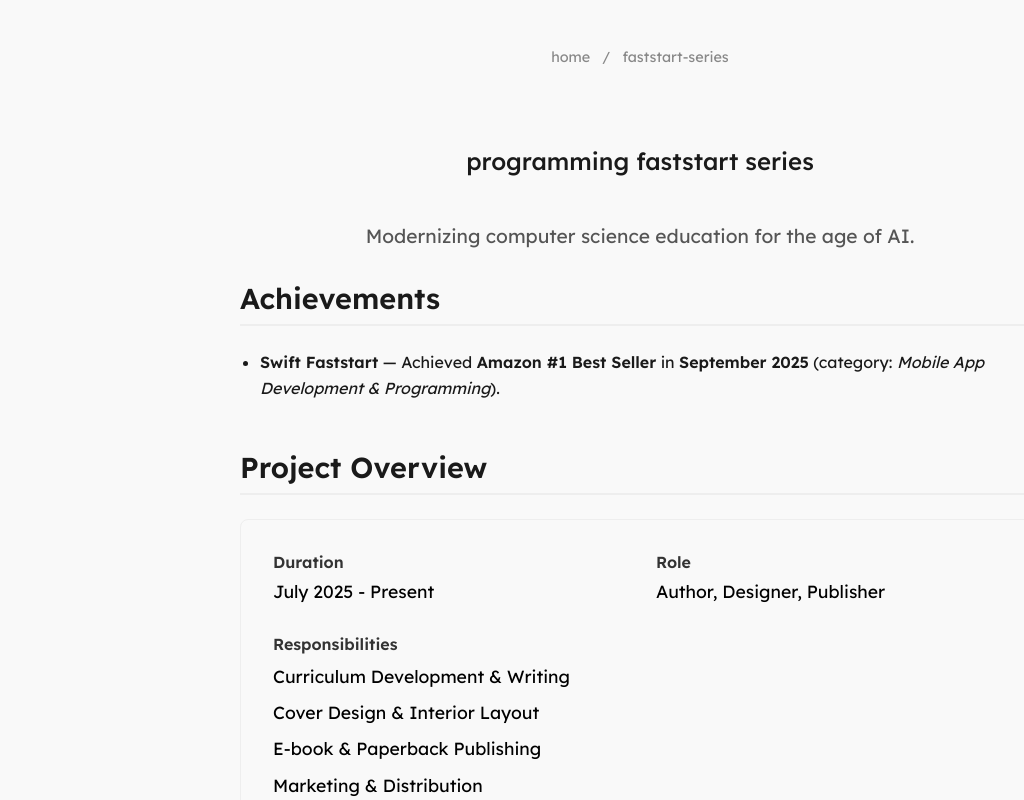
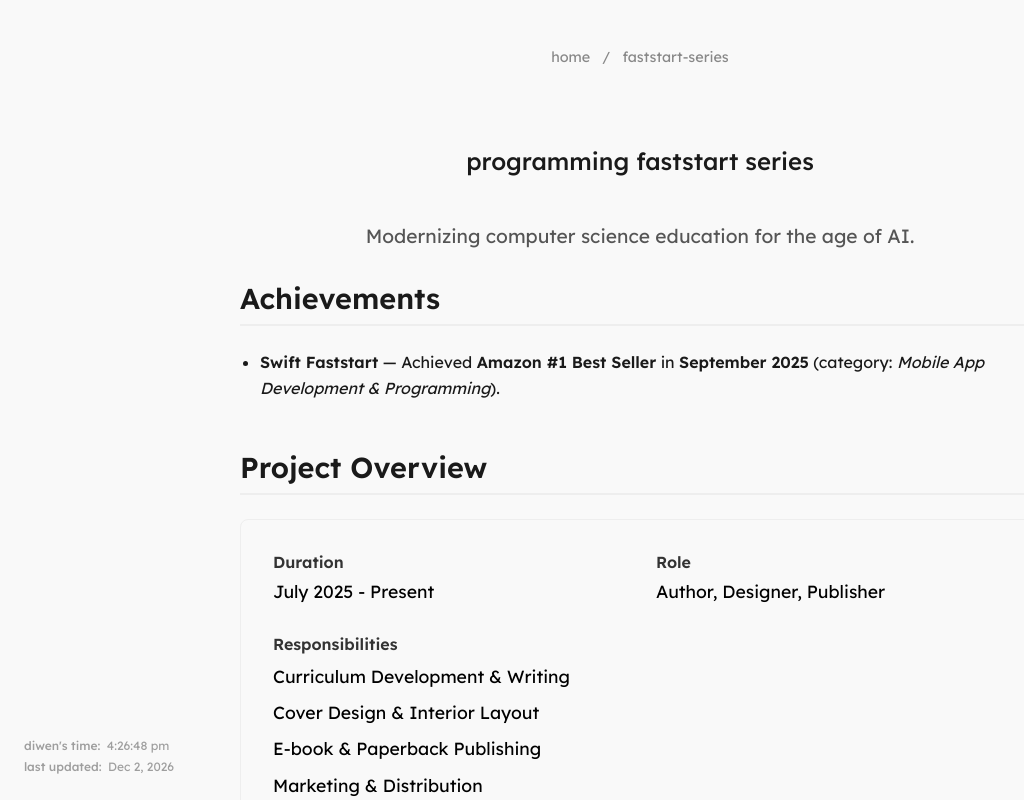
Before and after one commit to diwenne/diwenhuang, a React (Vite) app: page /projects/faststart-series in a window 1280 px wide. Shown: the top 800 px of the page, without its empty margins (0-1024 px from the left). Built offline with nearby package versions, Linux system fonts and the light colour scheme.

Commit message:
live time nad last update

```diff
--- a/src/App.tsx
+++ b/src/App.tsx
@@ -6,6 +6,7 @@
 import SmashSpeedCaseStudy from './pages/SmashspeedCaseStudy';
 import FaststartSeriesCaseStudy from './pages/FaststartSeriesCaseStudy.tsx'; // Import the new case study
 import { Analytics } from '@vercel/analytics/react';
+import TimeWidget from './components/TimeWidget';
 
 function App() {
   return (
@@ -20,6 +21,7 @@
         <Route path="/projects/faststart-series" element={<FaststartSeriesCaseStudy />} />
       </Routes>
       <Analytics />
+      <TimeWidget />
     </>
   );
 }
--- /dev/null
+++ b/src/components/TimeWidget.tsx
@@ -0,0 +1,57 @@
+import { useState, useEffect } from 'react';
+
+// TypeScript declaration for build timestamp injected by Vite
+declare const __BUILD_TIMESTAMP__: string;
+
+function TimeWidget() {
+  const [currentTime, setCurrentTime] = useState<string>('');
+
+  useEffect(() => {
+    // Function to update current time in Vancouver timezone
+    const updateTime = () => {
+      const now = new Date();
+      const timeString = new Intl.DateTimeFormat('en-US', {
+        timeZone: 'America/Vancouver',
+        hour: 'numeric',
+        minute: '2-digit',
+        second: '2-digit',
+        hour12: true,
+      }).format(now);
+      setCurrentTime(timeString);
+    };
+
+    // Update immediately
+    updateTime();
+
+    // Update every second
+    const interval = setInterval(updateTime, 1000);
+
+    // Cleanup interval on unmount
+    return () => clearInterval(interval);
+  }, []);
+
+  // Format build timestamp to be more readable
+  const formatBuildTime = (isoString: string) => {
+    const date = new Date(isoString);
+    return new Intl.DateTimeFormat('en-US', {
+      month: 'short',
+      day: 'numeric',
+      year: 'numeric',
+    }).format(date);
+  };
+
+  return (
+    <div className="time-widget">
+      <div className="time-widget-row">
+        <span className="time-widget-label">diwen's time:</span>
+        <span className="time-widget-value">{currentTime.toLowerCase()}</span>
+      </div>
+      <div className="time-widget-row">
+        <span className="time-widget-label">last updated:</span>
+        <span className="time-widget-value">{formatBuildTime(__BUILD_TIMESTAMP__)}</span>
+      </div>
+    </div>
+  );
+}
+
+export default TimeWidget;
--- a/src/styles.css
+++ b/src/styles.css
@@ -554,3 +554,45 @@
 .toggle-animation-link:hover {
   color: var(--font-color); /* Brightens to the main text color on hover */
 }
+
+/* --- Time Widget Styles --- */
+.time-widget {
+  /* Positioning: Fixed in bottom-left corner */
+  position: fixed;
+  bottom: 1.5rem;
+  left: 1.5rem;
+  z-index: 1000;
+
+  /* Layout */
+  display: flex;
+  flex-direction: column;
+  gap: 0.25rem;
+
+  /* Appearance */
+  color: #888;
+  font-size: 0.75rem;
+  font-weight: 400;
+  line-height: 1.4;
+
+  /* Make it slightly transparent and subtle */
+  opacity: 0.8;
+  transition: opacity 0.2s ease;
+}
+
+.time-widget:hover {
+  opacity: 1;
+}
+
+.time-widget-row {
+  display: flex;
+  gap: 0.4rem;
+  align-items: baseline;
+}
+
+.time-widget-label {
+  font-weight: 500;
+}
+
+.time-widget-value {
+  font-variant-numeric: tabular-nums; /* Makes numbers monospaced for better alignment */
+}
--- a/vite.config.ts
+++ b/vite.config.ts
@@ -4,4 +4,7 @@
 // https://vite.dev/config/
 export default defineConfig({
   plugins: [react()],
+  define: {
+    __BUILD_TIMESTAMP__: JSON.stringify(new Date().toISOString()),
+  },
 })
```
